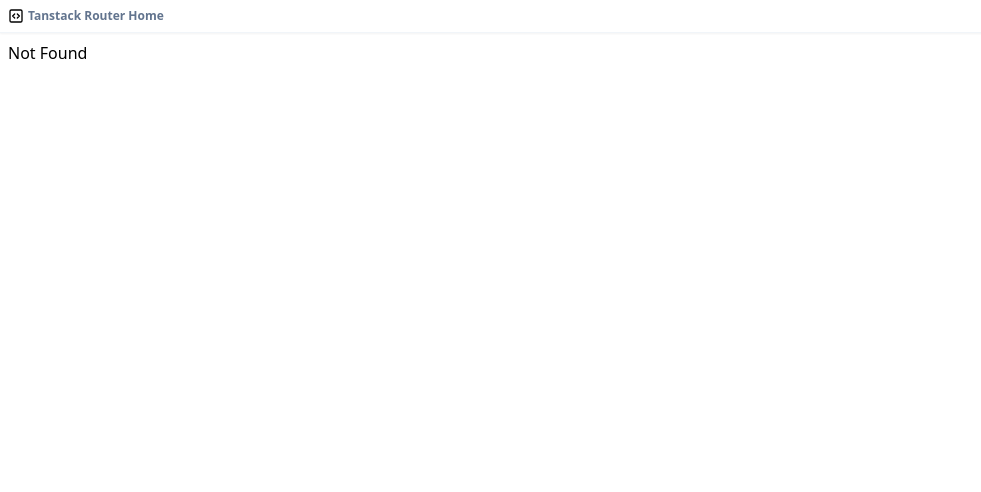
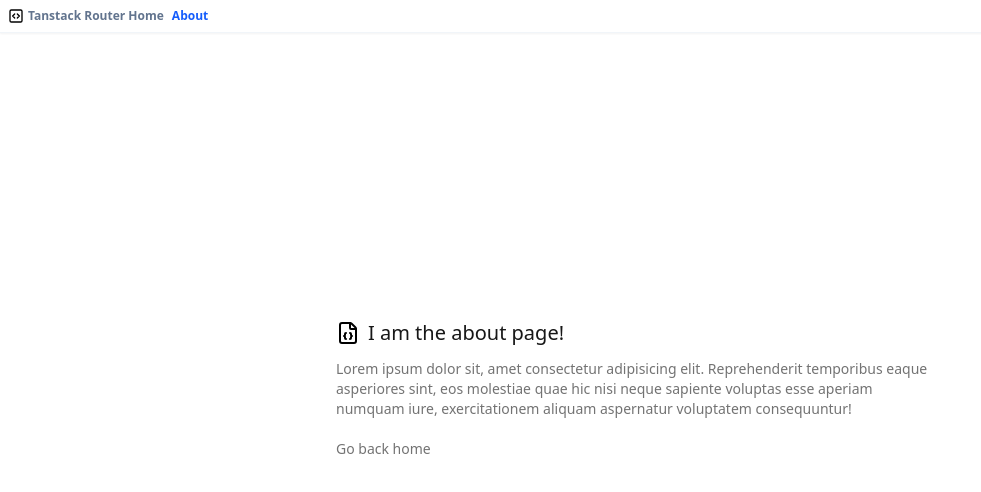
Before and after one commit to gaspanik/vite-react-tsrouter-swc, a React (Vite) app: page /about in a window 1280 px wide. Before the commit this address had no page. Shown: the top 492 px of the page, without its empty margins (0-981 px from the left). Built offline with nearby package versions, Linux system fonts and the light colour scheme.

Commit message:
Add /about

```diff
--- a/src/routeTree.gen.ts
+++ b/src/routeTree.gen.ts
@@ -9,8 +9,14 @@
 // Additionally, you should also exclude this file from your linter and/or formatter to prevent it from being checked or modified.
 
 import { Route as rootRouteImport } from './routes/__root'
+import { Route as AboutRouteImport } from './routes/about'
 import { Route as IndexRouteImport } from './routes/index'
 
+const AboutRoute = AboutRouteImport.update({
+  id: '/about',
+  path: '/about',
+  getParentRoute: () => rootRouteImport,
+} as any)
 const IndexRoute = IndexRouteImport.update({
   id: '/',
   path: '/',
@@ -19,28 +25,39 @@ const IndexRoute = IndexRouteImport.update({
 
 export interface FileRoutesByFullPath {
   '/': typeof IndexRoute
+  '/about': typeof AboutRoute
 }
 export interface FileRoutesByTo {
   '/': typeof IndexRoute
+  '/about': typeof AboutRoute
 }
 export interface FileRoutesById {
   __root__: typeof rootRouteImport
   '/': typeof IndexRoute
+  '/about': typeof AboutRoute
 }
 export interface FileRouteTypes {
   fileRoutesByFullPath: FileRoutesByFullPath
-  fullPaths: '/'
+  fullPaths: '/' | '/about'
   fileRoutesByTo: FileRoutesByTo
-  to: '/'
-  id: '__root__' | '/'
+  to: '/' | '/about'
+  id: '__root__' | '/' | '/about'
   fileRoutesById: FileRoutesById
 }
 export interface RootRouteChildren {
   IndexRoute: typeof IndexRoute
+  AboutRoute: typeof AboutRoute
 }
 
 declare module '@tanstack/react-router' {
   interface FileRoutesByPath {
+    '/about': {
+      id: '/about'
+      path: '/about'
+      fullPath: '/about'
+      preLoaderRoute: typeof AboutRouteImport
+      parentRoute: typeof rootRouteImport
+    }
     '/': {
       id: '/'
       path: '/'
@@ -53,6 +70,7 @@ declare module '@tanstack/react-router' {
 
 const rootRouteChildren: RootRouteChildren = {
   IndexRoute: IndexRoute,
+  AboutRoute: AboutRoute,
 }
 export const routeTree = rootRouteImport
   ._addFileChildren(rootRouteChildren)
--- a/src/routes/__root.tsx
+++ b/src/routes/__root.tsx
@@ -16,6 +16,14 @@ const RootLayout = () => (
               Tanstack Router Home
             </Link>{' '}
           </li>
+          <li>
+            <Link
+              to="/about"
+              className="font-bold [&.active]:font-bold text-slate-500 hover:text-blue-800 [&.active]:text-blue-600"
+            >
+              About
+            </Link>{' '}
+          </li>
         </ul>
       </nav>
     </header>
--- /dev/null
+++ b/src/routes/about.tsx
@@ -0,0 +1,35 @@
+import { createFileRoute, Link } from '@tanstack/react-router'
+import { FileBraces } from 'lucide-react'
+
+export const Route = createFileRoute('/about')({
+  component: About,
+})
+
+function About() {
+  return (
+    <div className="flex flex-col justify-center items-center bg-white p-6 min-h-[90vh]">
+      <div className="flex flex-col items-start gap-1 w-full md:w-1/2">
+        <div className="flex items-center gap-2">
+          <FileBraces className="w-6 h-6" />
+          <h1 className="font-medium text-neutral-900 text-xl">
+            I am the about page!
+          </h1>
+        </div>
+        <p className="mt-2 mb-4 text-neutral-500 text-sm">
+          Lorem ipsum dolor sit, amet consectetur adipisicing elit.
+          Reprehenderit temporibus eaque asperiores sint, eos molestiae quae hic
+          nisi neque sapiente voluptas esse aperiam numquam iure, exercitationem
+          aliquam aspernatur voluptatem consequuntur!
+        </p>
+        <p className="mb-6 font-normal text-sm">
+          <Link
+            to="/"
+            className="text-neutral-500 hover:text-blue-600 hover:before:content-['&larr;']"
+          >
+            Go back home
+          </Link>
+        </p>
+      </div>
+    </div>
+  )
+}
--- a/src/routes/index.tsx
+++ b/src/routes/index.tsx
@@ -8,8 +8,8 @@ export const Route = createFileRoute('/')({
 
 function Index() {
   return (
-    <div className="flex flex-col justify-center items-center bg-white min-h-[90vh]">
-      <div className="flex flex-col items-start gap-1">
+    <div className="flex flex-col justify-center items-center bg-white p-6 min-h-[90vh]">
+      <div className="flex flex-col items-start gap-1 w-full md:w-1/2">
         <div className="flex items-center gap-2">
           <SquareCode className="w-6 h-6" />
           <h1 className="font-medium text-neutral-900 text-xl">
```
